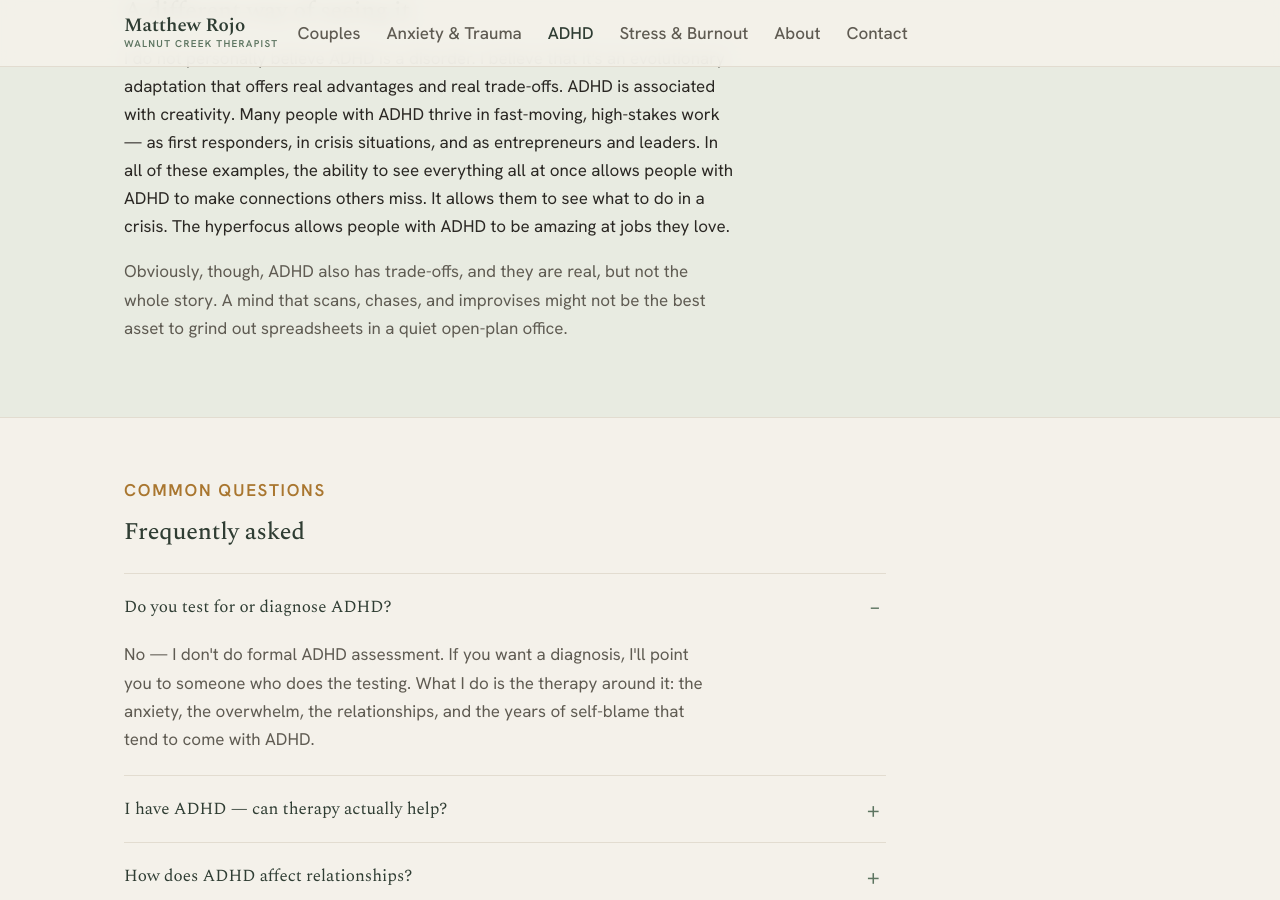
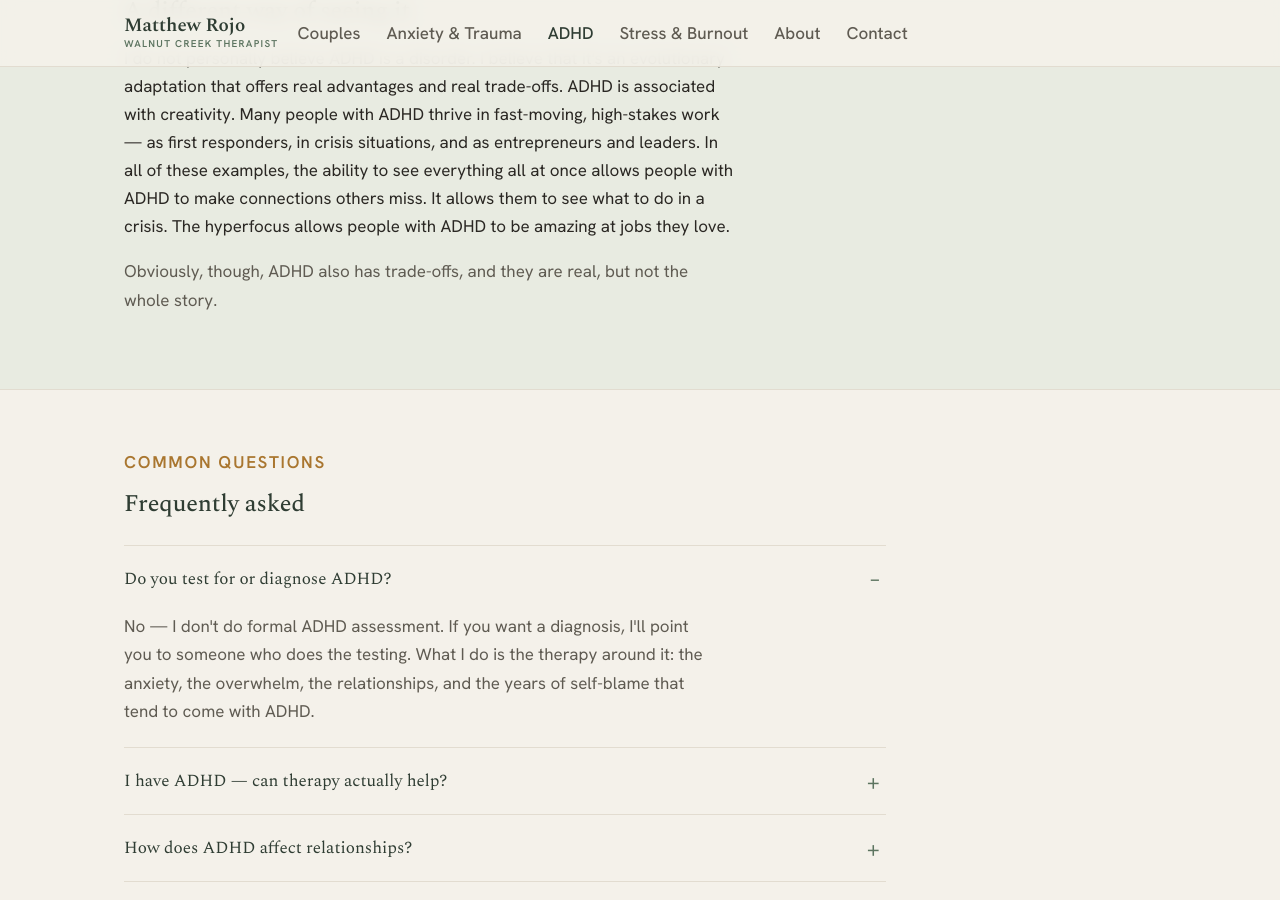
Before and after one commit to walnutcreektherapist/walnutcreektherapist.github.io, a Jekyll site: the page built from adhd.html, in a window 1280 px wide and 900 px high, scrolled down 1370 px. Built offline with Jekyll 4.4.1, drawn with Linux system fonts in a browser that asks for light colours.

Commit message:
Edit ADHD section to streamline content
Removed a sentence discussing the trade-offs of ADHD.

```diff
--- a/adhd.html
+++ b/adhd.html
@@ -44,7 +44,7 @@ faqs:
   <div class="wrap">
     <h2>A different way of seeing it</h2>
     <p class="lead-para">I do not personally believe ADHD is a disorder. I believe that it's an evolutionary adaptation that offers real advantages and real trade-offs. ADHD is associated with creativity. Many people with ADHD thrive in fast-moving, high-stakes work — as first responders, in crisis situations, and as entrepreneurs and leaders. In all of these examples, the ability to see everything all at once allows people with ADHD to make connections others miss. It allows them to see what to do in a crisis. The hyperfocus allows people with ADHD to be amazing at jobs they love.</p>
-    <p class="lead-para">Obviously, though, ADHD also has trade-offs, and they are real, but not the whole story. A mind that scans, chases, and improvises might not be the best asset to grind out spreadsheets in a quiet open-plan office.</p>
+    <p class="lead-para">Obviously, though, ADHD also has trade-offs, and they are real, but not the whole story.</p>
   </div>
 </section>
 
```
